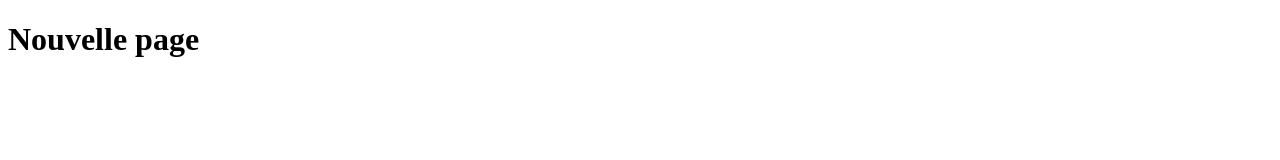
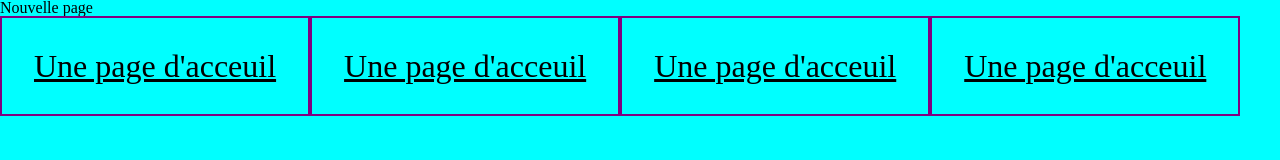
Before and after one commit to VVaveRipper/1w1-test, a plain HTML site: page index.html in a window 1280 px wide. Drawn offline with Linux system fonts and the light colour scheme.

Commit message:
Ajout du css

```diff
--- /dev/null
+++ b/assets/css/reset.css
@@ -0,0 +1,135 @@
+/* http://meyerweb.com/eric/tools/css/reset/
+   v2.0 | 20110126
+   License: none (public domain)
+*/
+
+*,
+*::before,
+*::after {
+    box-sizing: border-box;
+}
+
+html,
+body,
+div,
+span,
+applet,
+object,
+iframe,
+h1,
+h2,
+h3,
+h4,
+h5,
+h6,
+p,
+blockquote,
+pre,
+a,
+abbr,
+acronym,
+address,
+big,
+cite,
+code,
+del,
+dfn,
+em,
+img,
+ins,
+kbd,
+q,
+s,
+samp,
+small,
+strike,
+strong,
+sub,
+sup,
+tt,
+var,
+b,
+u,
+i,
+center,
+dl,
+dt,
+dd,
+ol,
+ul,
+li,
+fieldset,
+form,
+label,
+legend,
+table,
+caption,
+tbody,
+tfoot,
+thead,
+tr,
+th,
+td,
+article,
+aside,
+canvas,
+details,
+embed,
+figure,
+figcaption,
+footer,
+header,
+hgroup,
+menu,
+nav,
+output,
+ruby,
+section,
+summary,
+time,
+mark,
+audio,
+video {
+    margin: 0;
+    padding: 0;
+    border: 0;
+    font-size: 100%;
+    font: inherit;
+    vertical-align: baseline;
+}
+/* HTML5 display-role reset for older browsers */
+article,
+aside,
+details,
+figcaption,
+figure,
+footer,
+header,
+hgroup,
+menu,
+nav,
+section {
+    display: block;
+}
+body {
+    line-height: 1;
+}
+ol,
+ul {
+    list-style: none;
+}
+blockquote,
+q {
+    quotes: none;
+}
+blockquote:before,
+blockquote:after,
+q:before,
+q:after {
+    content: "";
+    content: none;
+}
+table {
+    border-collapse: collapse;
+    border-spacing: 0;
+}
--- /dev/null
+++ b/assets/css/styles.css
@@ -0,0 +1,30 @@
+@import url("./reset.css");
+@import url('https://fonts.googleapis.com/css2?family=Roboto:ital,wght@0,100;0,300;0,400;0,500;0,700;0,900;1,100;1,300;1,400;1,500;1,700;1,900&family=Silkscreen:wght@400;700&family=Space+Mono:ital,wght@0,400;0,700;1,400;1,700&display=swap');
+
+body {
+    background-color: aqua;
+}
+
+ul{
+    display: flex;
+}
+
+li {
+    border: 2px solid purple;
+    transition: transform 350ms ease-in-out;
+    padding: 2rem;
+}
+
+li:hover {
+    transform: scale(0.9);
+}
+
+a {
+    color: black;
+    font-size: 2rem;
+    transition: color 350ms ease-in-out;
+}
+
+a:hover {
+    color: gold;
+}
--- a/index.html
+++ b/index.html
@@ -3,10 +3,30 @@
 <head>
     <meta charset="UTF-8">
     <meta name="viewport" content="width=device-width, initial-scale=1.0">
+    <link rel="stylesheet" href="assets/css/styles.css">
     <title>Document</title>
 </head>
 <body>
-    <h1>Nouvelle page</h1>
+    <h1>
+        Nouvelle page
+    </h1>
+
+    <nav>
+        <ul>
+            <li>
+                <a href="a">Une page d'acceuil</a>
+            </li>
+            <li>
+                <a href="a">Une page d'acceuil</a>
+            </li>
+            <li>
+                <a href="a">Une page d'acceuil</a>
+            </li>
+            <li>
+                <a href="a">Une page d'acceuil</a>
+            </li>
+        </ul>
+    </nav>
 
 </body>
 </html>
```
Also changed, not shown: assets/js/script.js (added).
